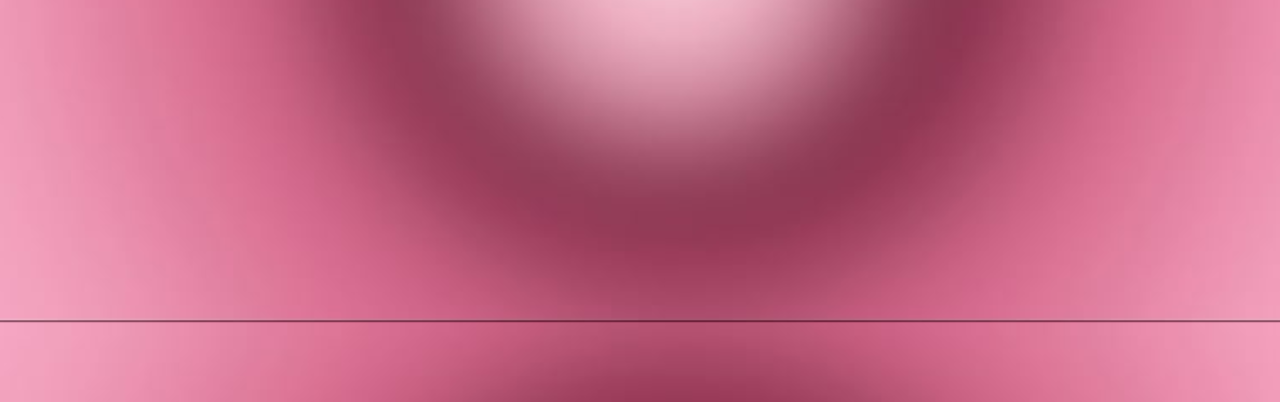
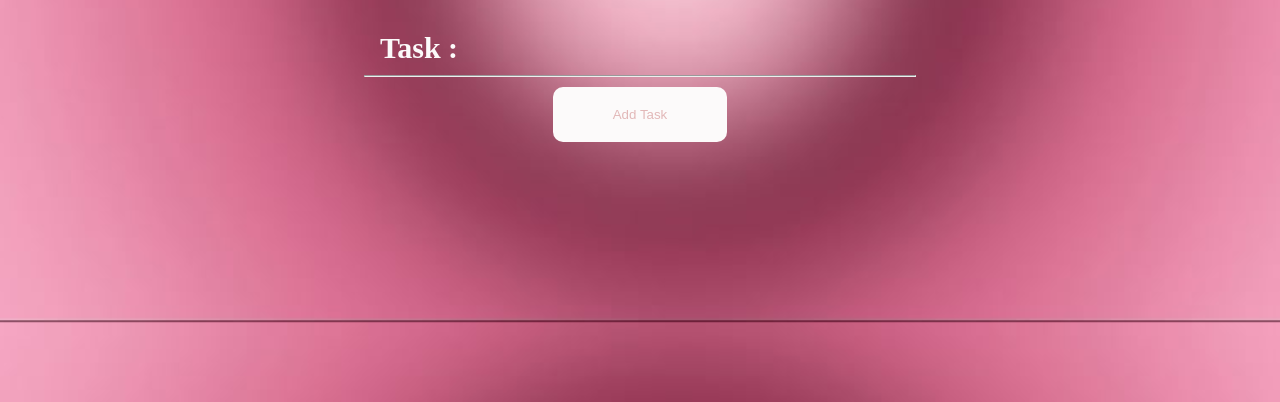
Before and after one commit to saidamst2003/Application--dE-productivit-, a plain HTML site: page index.html in a window 1280 px wide. Shown: the part 478-880 px from the top of the page. Drawn offline with Linux system fonts and the light colour scheme.

Commit message:
j'ajoute label pour la joute des task

```diff
--- a/STYLE.css
+++ b/STYLE.css
@@ -58,6 +58,7 @@ body {
     font-size: 2em;
   }
   .hide {
+
     display: none;
   }
   .show {
--- a/index.html
+++ b/index.html
@@ -19,16 +19,19 @@
      <div class="time-btn-container">
          <span id="time"></span>
            <div class="btn-container">
-              <button id="btn-start" class="show"  style="margin-top: auto; background-color:#fcfafa; color: #E2B8B8;border-radius: 10px; padding: 20px 60px; border: none;">Start</button>
-                <button id="btn-pause" class="hide" style="margin-top: auto; background-color:#fcfafa; color: #E2B8B8;border-radius: 10px; padding: 20px 60px; border: none;">Pause</button>
-              <button id="btn-reset" class="hide">
-                  <i class="fa-solid fa-rotate-right"></i>
+                 <button id="btn-start" class="show"  style="margin-top: auto; background-color:#fcfafa; color: #E2B8B8;border-radius: 10px; padding: 20px 60px; border: none;">Start</button>
+                   <button id="btn-pause" class="hide" style="margin-top: auto; background-color:#fcfafa; color: #E2B8B8;border-radius: 10px; padding: 20px 60px; border: none;">Pause</button>
+                  <button id="btn-reset" class="hide">
+                <i class="fa-solid fa-rotate-right"></i>
               </button>
            </div>
      </div>
     </div>
  </div>
  <h1 style="color: #fcfafa; text-align: center; font-size: 50px;">Focus up!</h1>
+<strong ><label style=" margin: 380px;font-size: 30px; color:#fcfafa;">Task :</label></strong>
+<hr style="font-size: 20px; color: #fcfafa;width: 550px;">
+ <button id="btn-start" class="show"  style="margin-left: auto;margin-right: auto; background-color:#fcfafa; color: #E2B8B8;border-radius: 10px; padding: 20px 60px; border: none;">Add Task</button>
  <script src="index.js"></script>
 </body>
 </html>
```
